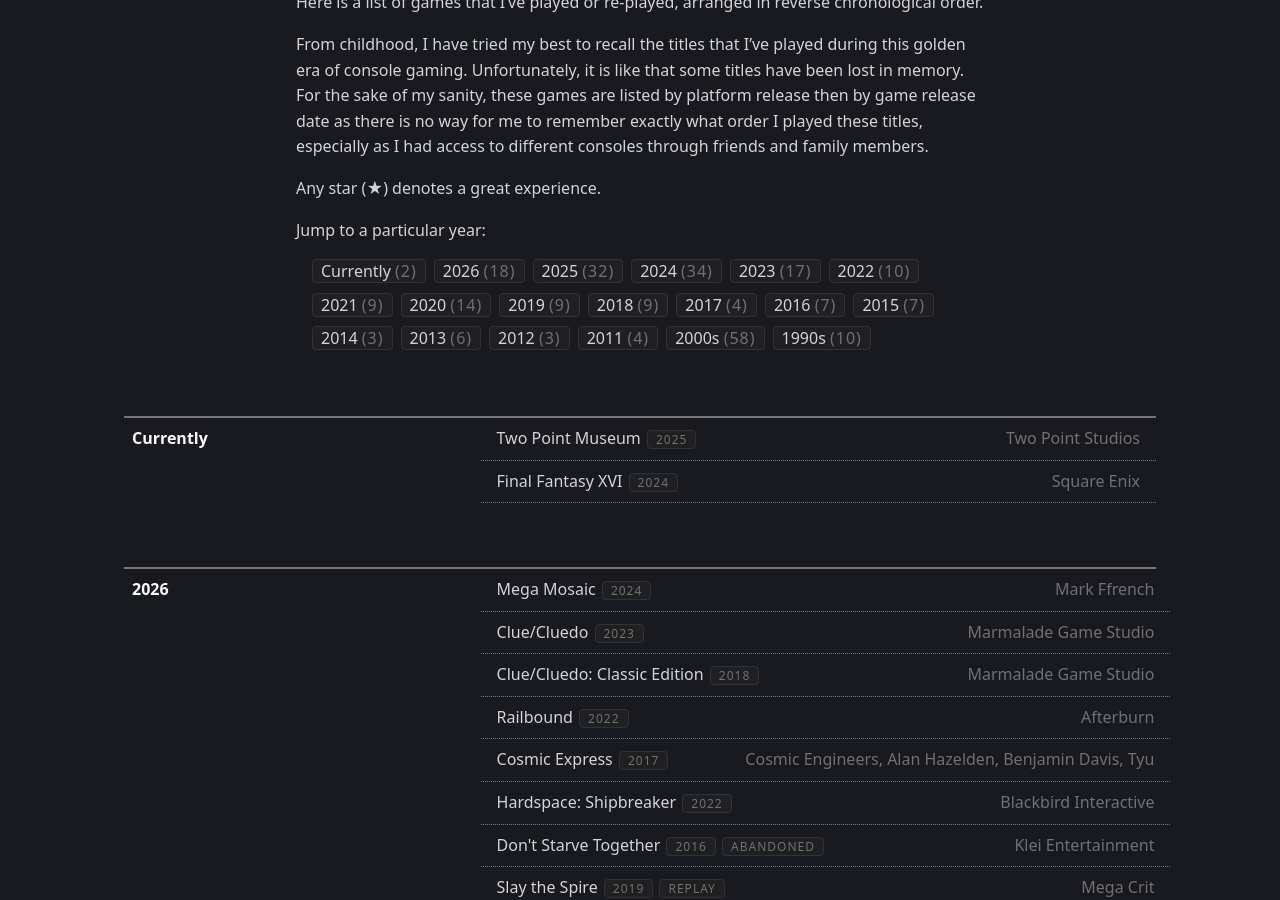
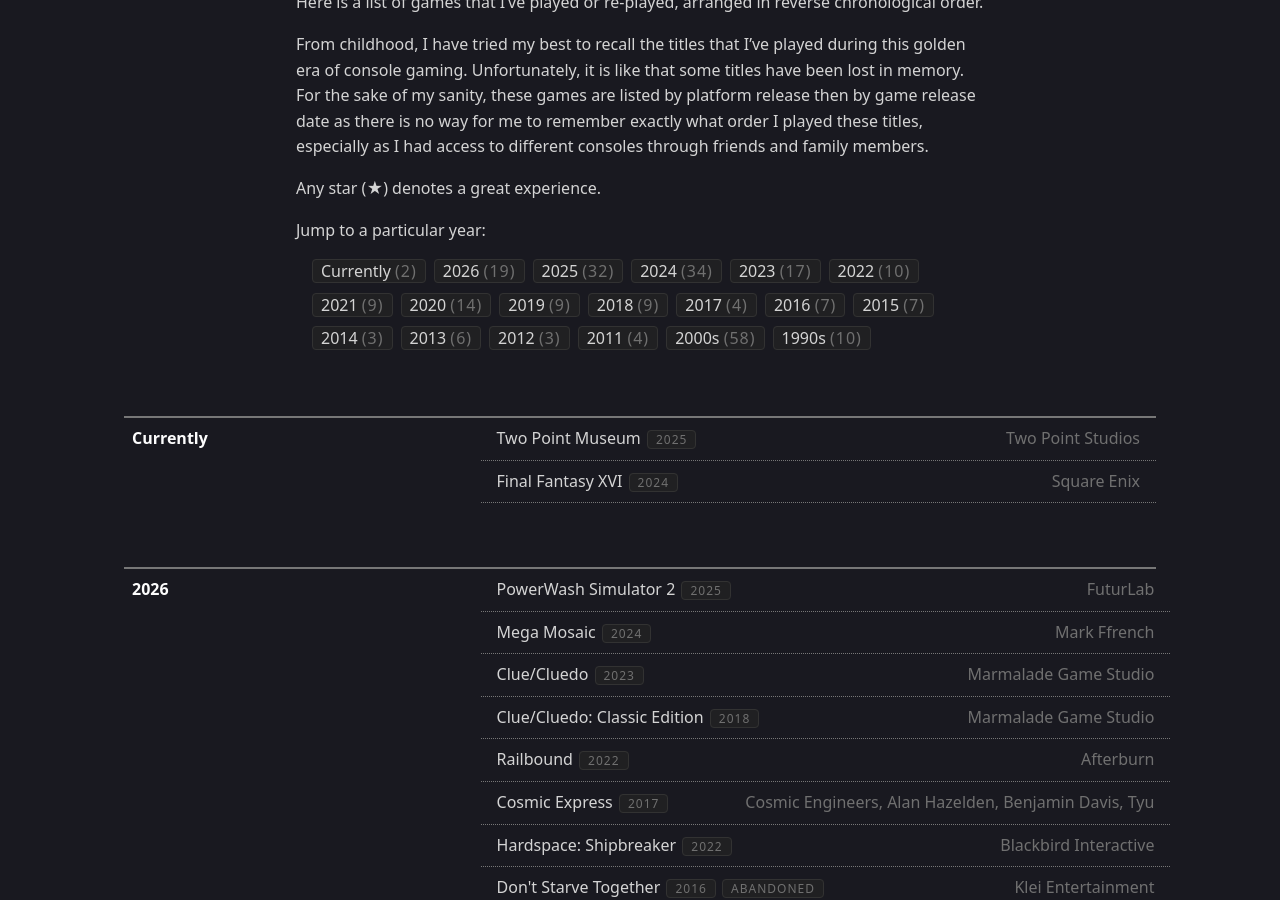
Before and after one commit to KlazHTT/personal-website, a Jekyll site: the page built from pages/gaming.md, in a window 1280 px wide and 900 px high, scrolled down 370 px. Built offline with Jekyll 4.4.1, drawn with Linux system fonts in a browser that asks for light colours.

Commit message:
Update games.yml

```diff
--- a/_data/games.yml
+++ b/_data/games.yml
@@ -10,6 +10,10 @@
       status:
 - year: 2026
   games:
+    - title: PowerWash Simulator 2
+      developer: FuturLab
+      released: 2025
+      status: Completed
     - title: Mega Mosaic
       developer: Mark Ffrench
       released: 2024
```
